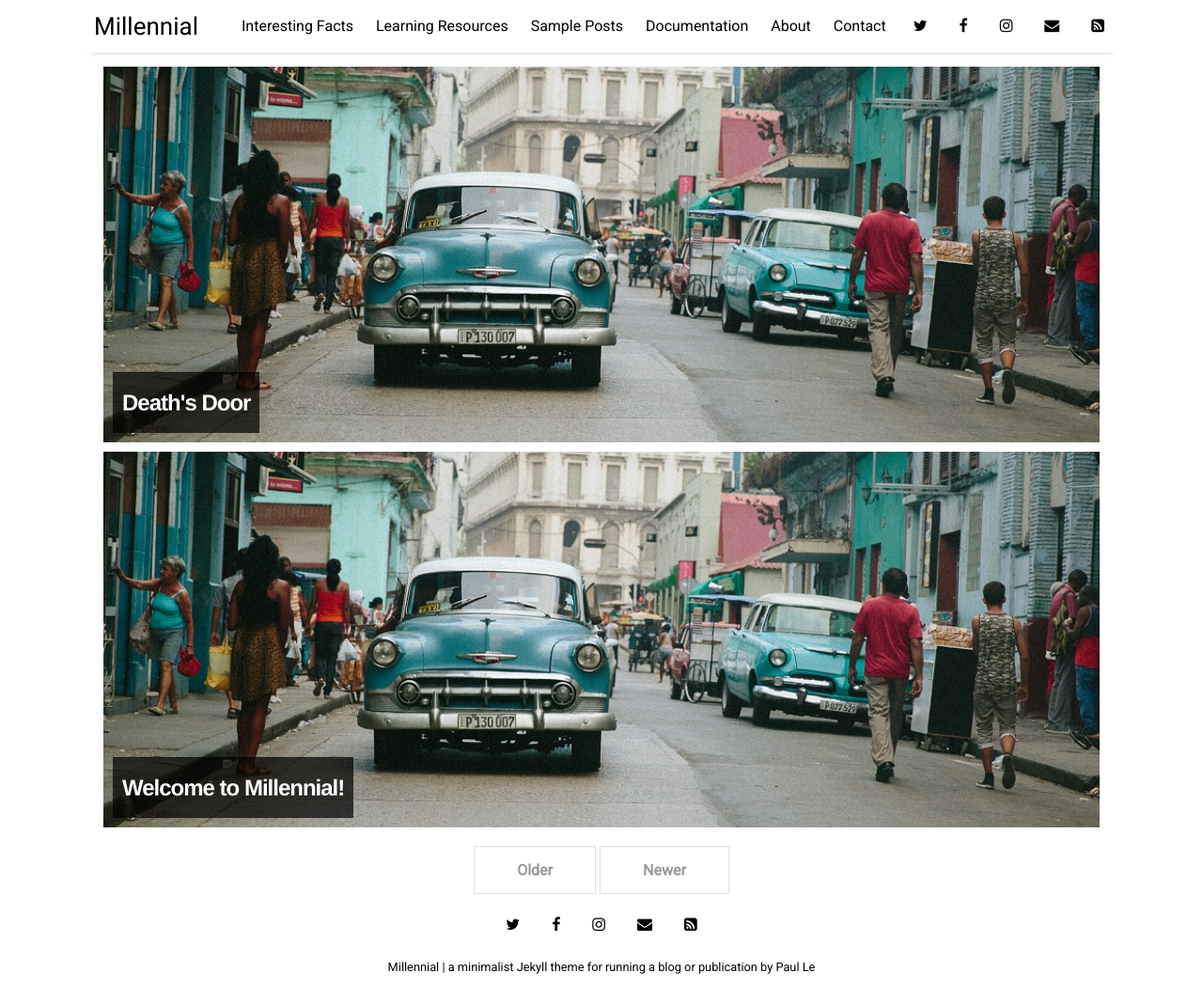
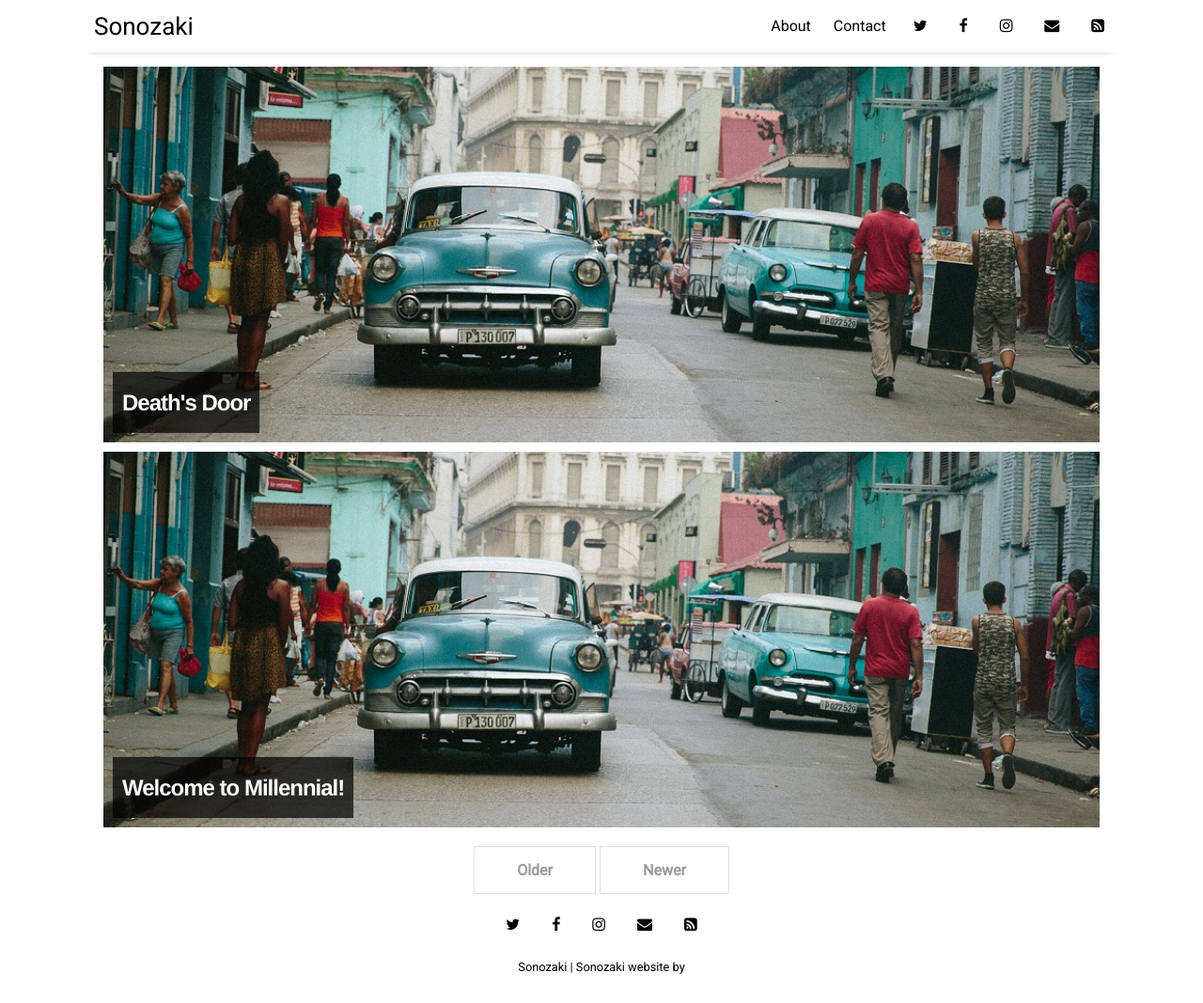
Before and after one commit to Sonozki/sonozki.github.io, a Jekyll site: the page built from index.html, in a window 1280 px wide and 1068 px high. Shown: the whole window at 94% size. Built offline with Jekyll 4.4.1, drawn with Linux system fonts in a browser that asks for light colours; nearby versions of some CDN libraries; the list of posts is cut into pages by our own code; a style sheet for code colours, icons or effects is not loaded.

Commit message:
Polishing.

```diff
--- a/_config.yml
+++ b/_config.yml
@@ -10,9 +10,8 @@ permalink:           /:title
 plugins:             [jekyll-paginate, jekyll-sitemap, jekyll-feed, jekyll-seo-tag]
 
 # Customise atom feed settings (this is where Jekyll-Feed gets configuration information)
-title:		           "Millennial"
-description:	       "a minimalist Jekyll theme for running a blog or publication"
-author:              "Paul Le"
+title:		           "Sonozaki"
+description:	       "Sonozaki website"
 
 # RSS 2.0 can be used instead of Atom by uncommenting following two lines
 #feed:
--- a/_data/settings.yml
+++ b/_data/settings.yml
@@ -4,13 +4,9 @@ disqus:
   disqus_shortname: 'millennial-3'
 
 # If you are not using Google Analytics, please change 'google-ID' to an empty string
-google-ID: 'UA-112060364-2'
+google-ID: ''
 
 menu:
-- {name: 'Interesting Facts',  url: 'facts'}
-- {name: 'Learning Resources', url: 'resources'}
-- {name: 'Sample Posts',       url: 'sample-posts'}
-- {name: 'Documentation',      url: 'documentation'}
 - {name: 'About',              url: 'about'}
 - {name: 'Contact',            url: 'contact'}
 
```
Also changed, not shown: pages/documentation.md (deleted, +0 -6 lines), pages/facts.md (deleted, +0 -6 lines), pages/resources.md (deleted, +0 -6 lines), pages/sample-posts.md (deleted, +0 -6 lines).
